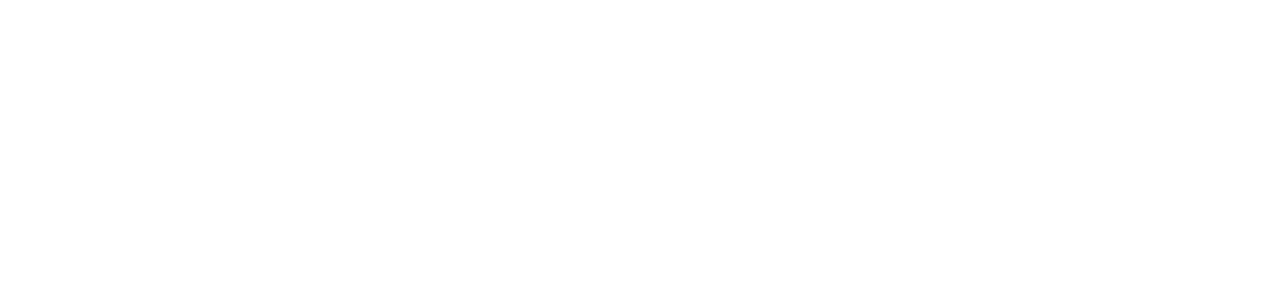
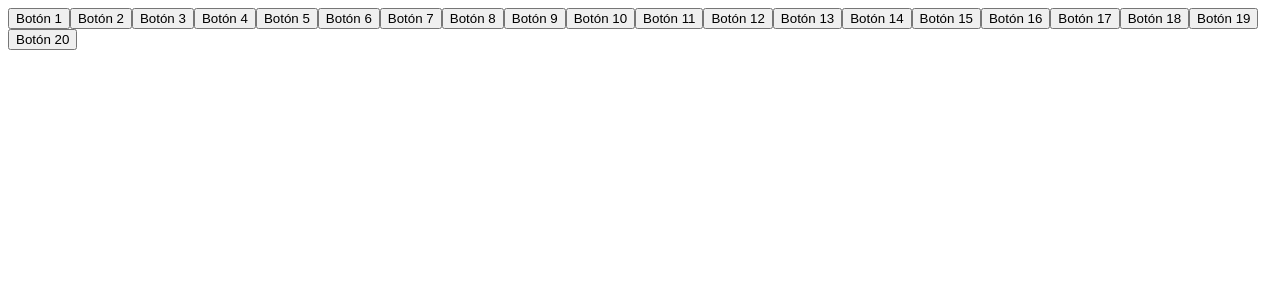
Before and after one commit to startcroft/Modulo2-sprint3, a React (Create React App) app: page /asientos in a window 1280 px wide. Before the commit this address had no page. Shown: the top 300 px of the page. Built offline with nearby package versions, Linux system fonts and the light colour scheme.

Commit message:
Comenzando a desarrollar la pagina para escoger los asientos

```diff
--- a/src/Routes/AppRouter.jsx
+++ b/src/Routes/AppRouter.jsx
@@ -3,6 +3,7 @@
 import Layout from '../components/Layout/Layout'
 import DetalleVuelo from '../components/DetallesVuelos/DetalleVuelo'
 import BuscarVuelo from '../components/header/BtnBuscarVuelo/BuscarVuelo'
+import Asientos from '../components/Asientos/Asientos'
 
 const AppRouter = () => {
   return (
@@ -11,6 +12,7 @@
             <Routes>
                 <Route path='/' index element={<Layout/>} />
                 <Route path='detallevuelo' element={<DetalleVuelo/>} />
+                <Route path='asientos' element={<Asientos/>} />
             </Routes>
         </BrowserRouter>
     </div>
--- /dev/null
+++ b/src/components/Asientos/Asientos.jsx
@@ -0,0 +1,15 @@
+import React from 'react'
+
+const Asientos = () => {
+    const botones = [];
+
+  for (let i = 1; i <= 20; i++) {
+    botones.push(<button key={i}>Botón {i}</button>);
+  }
+
+  return (
+    <div>{botones}</div>
+  )
+}
+
+export default Asientos
```
